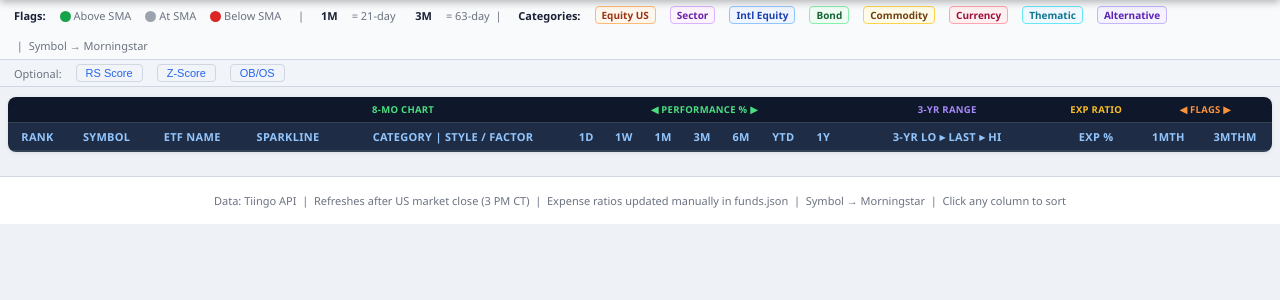
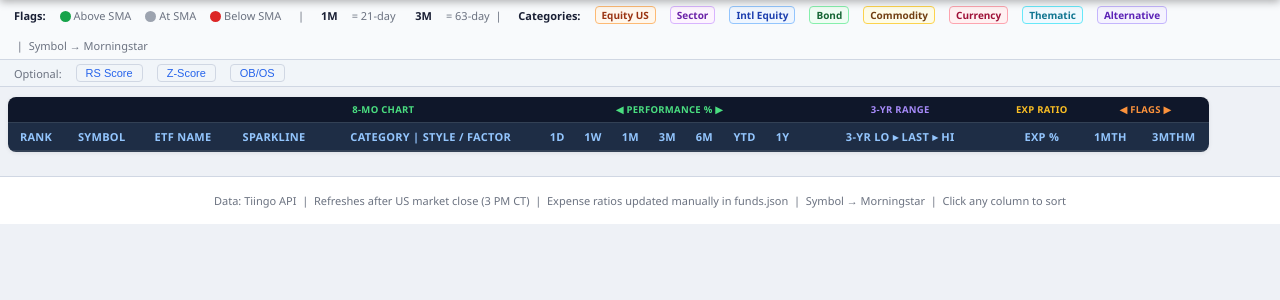
Before and after one commit to Jamesm2009/ETF-Dashboard, a Flask app: page / in a window 1280 px wide. Shown: the part 95-395 px from the top of the page. Run offline with Flask 3, Linux system fonts and the light colour scheme; lists and menus that the app fills with data are empty.

Commit message:
Update index.html

```diff
--- a/templates/index.html
+++ b/templates/index.html
@@ -104,7 +104,7 @@ header {
 
 /* ── Table ── */
 .table-wrap { overflow-x: auto; padding: 10px 8px 24px; }
-table { border-collapse: collapse; min-width: 1090px; width: 100%; background: var(--surface); border-radius: 8px; overflow: hidden; box-shadow: 0 1px 4px rgba(0,0,0,.08); }
+table { border-collapse: collapse; min-width: 1100px; width: 95%; background: var(--surface); border-radius: 8px; overflow: hidden; box-shadow: 0 1px 4px rgba(0,0,0,.08); }
 
 thead th {
   background: #1e2d45; color: #93c5fd;
```
